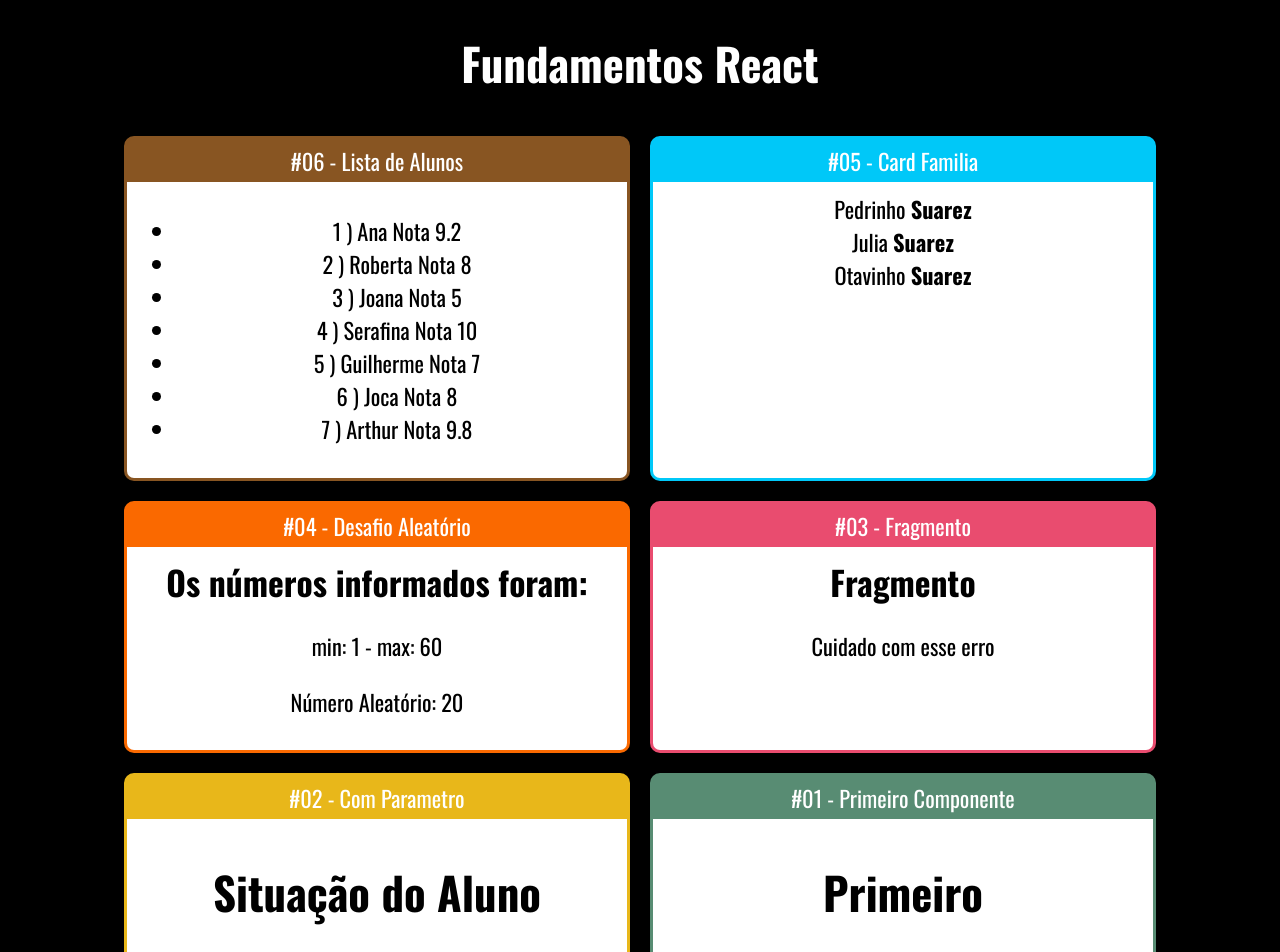
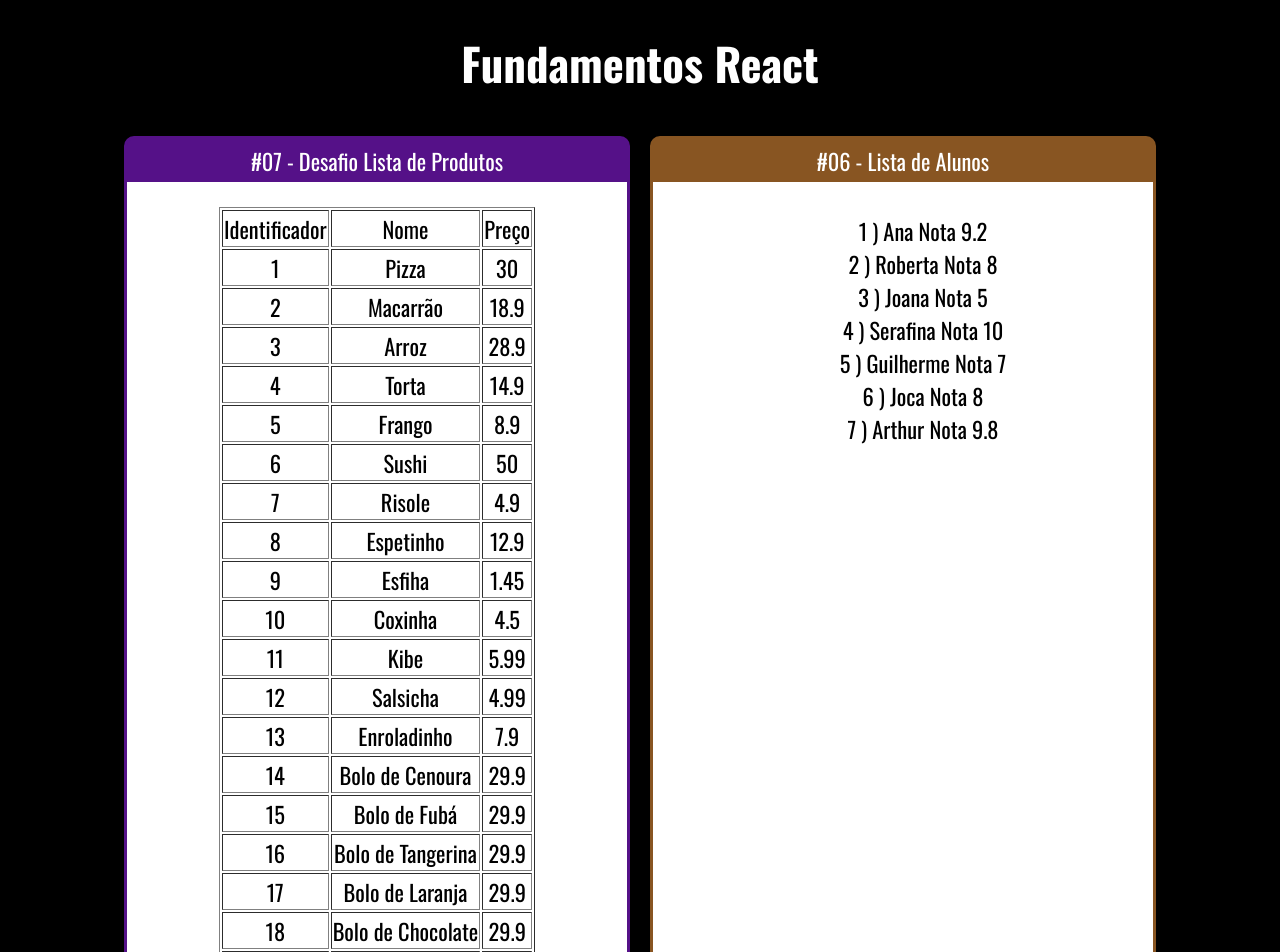
Before and after one commit to DarioFH/curso-react-fundamentos, a React (Create React App) app: page / in a window 1280 px wide. Shown: the top 952 px of the page. Built offline with nearby package versions, Linux system fonts and the light colour scheme.

Commit message:
desafio repetição

```diff
--- a/src/App.jsx
+++ b/src/App.jsx
@@ -1,6 +1,7 @@
 import './App.css'
 import React from 'react'
 
+import ListaProd from './components/repeticao/TabelaProdutos'
 import ListaAlunos from './components/repeticao/ListaAlunos'
 import Aleatorio from './components/basico/Aleatorio'
 import ComParametro from './components/basico/ComParametro'
@@ -17,6 +18,10 @@ export default props => {
             <h1>Fundamentos React</h1>
 
             <div className="Cards">
+
+                <Card titulo="#07 - Desafio Lista de Produtos" color="#518">
+                    <ListaProd />
+                </Card>
 
                 <Card titulo="#06 - Lista de Alunos" color="#852">
                     <ListaAlunos />
--- a/src/components/basico/Familia.jsx
+++ b/src/components/basico/Familia.jsx
@@ -4,8 +4,8 @@ export default (props) => {
     return (
         <div>
             {
-               props.children.map((filu,i) => {
-                   return cloneElement(filu, {...props, key:i})
+               props.children.map((child,i) => {
+                   return cloneElement(child, {...props, key:i})
                })
             }
         </div>
--- a/src/components/repeticao/ListaAlunos.jsx
+++ b/src/components/repeticao/ListaAlunos.jsx
@@ -14,7 +14,7 @@ export default (props) => {
 
     return (
         <div>
-            <ul>
+            <ul style={{listStyle:"none"}}>
                 {lis}
             </ul>
         </div>
--- /dev/null
+++ b/src/components/repeticao/TabelaProdutos.jsx
@@ -0,0 +1,39 @@
+import React from 'react'
+import prods from '../../data/produtos'
+
+export default (props) => {
+
+    const tab_rows = prods.map((prod, i) => {
+        return (
+            <tr key={prod.id}>
+                <td>{`${prod.id}`}</td>
+                <td>{`${prod.nome}`}</td>
+                <td>{`${prod.preco}`}</td>
+            </tr>
+        )
+    })
+
+    return (
+        <div>
+            <table border={1} style={{margin:"15px auto"}}>
+
+                <thead>
+
+                    <tr>
+                        <td>Identificador</td>
+                        <td>Nome</td>
+                        <td>Preço</td>
+                    </tr>
+
+                </thead>
+
+                <tbody>
+
+                    {tab_rows}
+
+                </tbody>
+
+            </table>
+        </div>
+    )
+}
--- /dev/null
+++ b/src/data/produtos.js
@@ -0,0 +1,26 @@
+const prods = [
+    {id: 1, nome: 'Pizza', preco: 30},
+    {id: 2, nome: 'Macarrão', preco: 18.90},
+    {id: 3, nome: 'Arroz', preco: 28.90},
+    {id: 4, nome: 'Torta', preco: 14.90},
+    {id: 5, nome: 'Frango', preco: 8.90},
+    {id: 6, nome: 'Sushi', preco: 50},
+    {id: 7, nome: 'Risole', preco: 4.90},
+    {id: 8, nome: 'Espetinho', preco: 12.90},
+    {id: 9, nome: 'Esfiha', preco: 1.45},
+    {id: 10, nome: 'Coxinha', preco: 4.50},
+    {id: 11, nome: 'Kibe', preco: 5.99},
+    {id: 12, nome: 'Salsicha', preco: 4.99},
+    {id: 13, nome: 'Enroladinho', preco: 7.90},
+    {id: 14, nome: 'Bolo de Cenoura', preco: 29.90},
+    {id: 15, nome: 'Bolo de Fubá', preco: 29.90},
+    {id: 16, nome: 'Bolo de Tangerina', preco: 29.90},
+    {id: 17, nome: 'Bolo de Laranja', preco: 29.90},
+    {id: 18, nome: 'Bolo de Chocolate', preco: 29.90},
+    {id: 19, nome: 'Bolo de Bis', preco: 29.90},
+    {id: 20, nome: 'Bolo de Kit kat', preco: 29.90},
+    {id: 21, nome: 'Bolo de Bolo', preco: 29.90},
+    {id: 22, nome: 'Boludo', preco: 29.90}
+]
+
+export default prods
```
